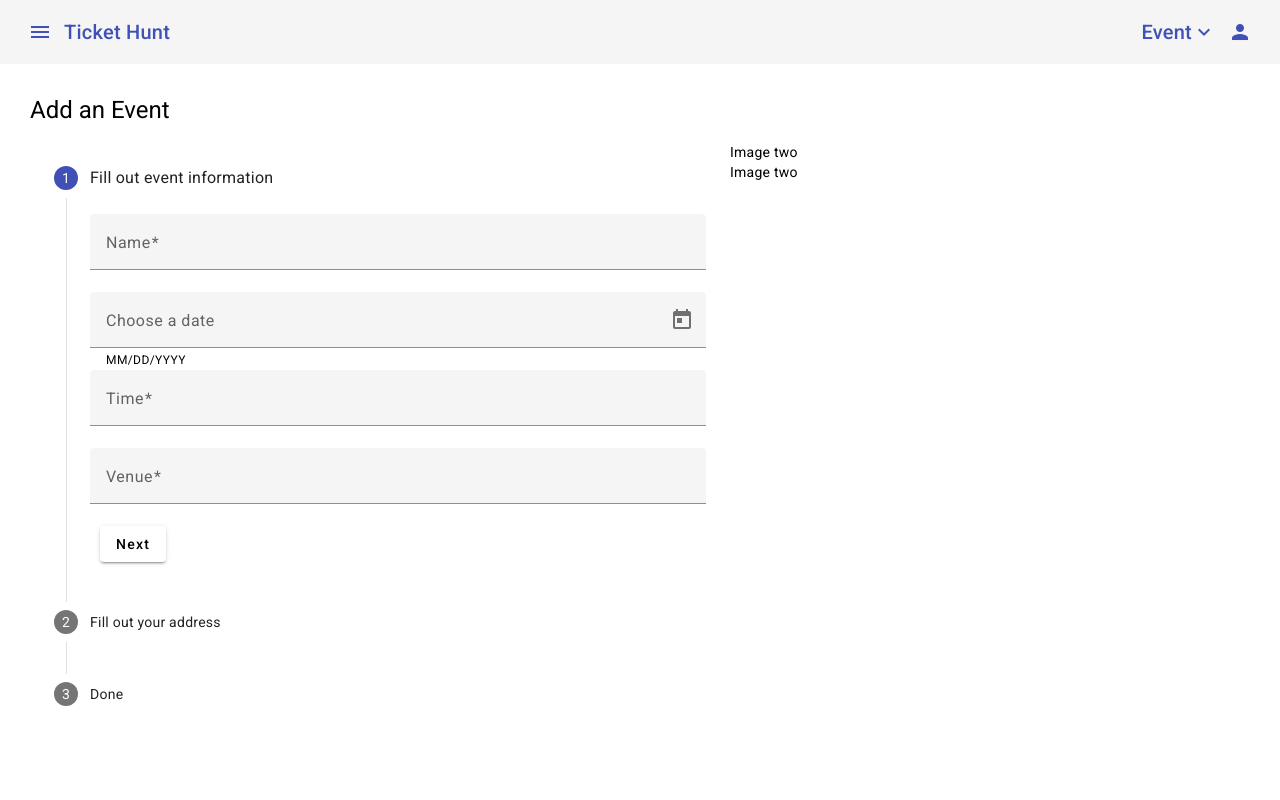
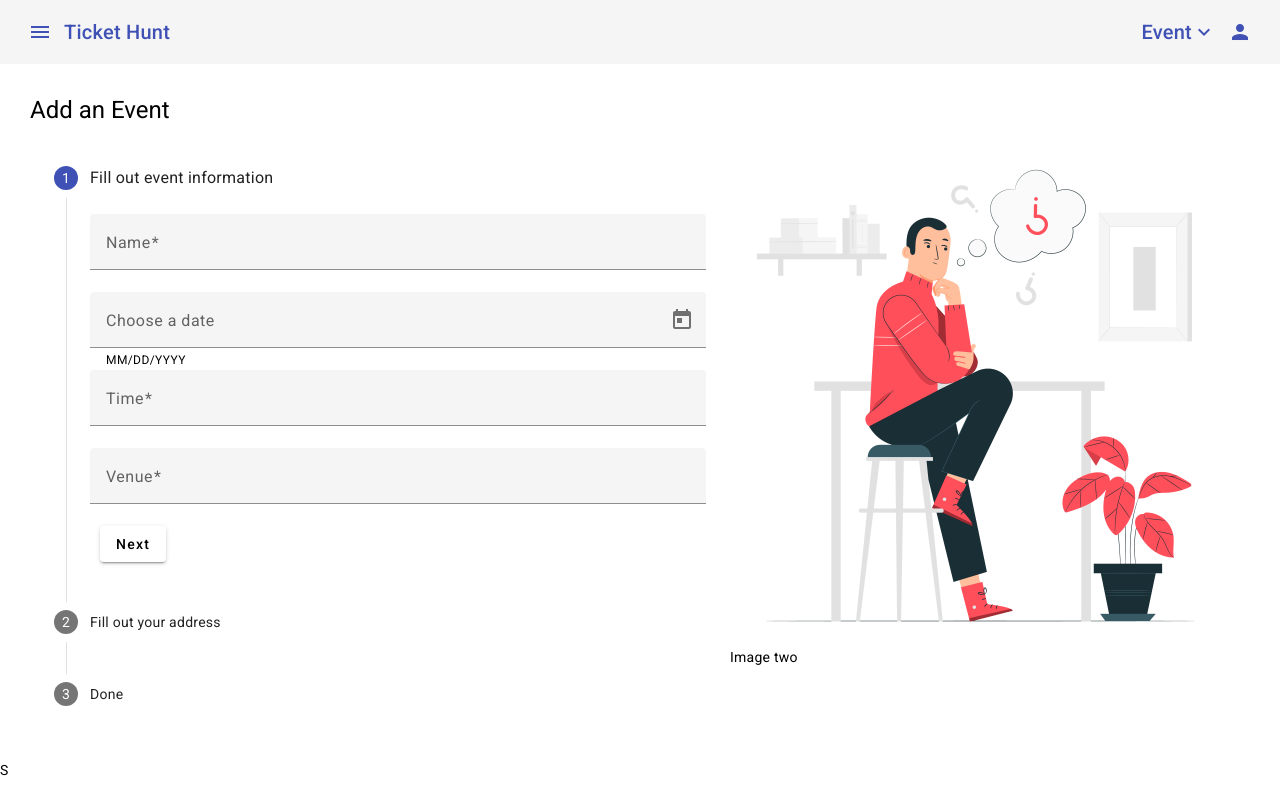
Before and after one commit to Priyanka7775/Ticket-Hunt, an Angular app in the folder ticket-hunt-frontend/: page /event/create in a window 1280 px wide. Built offline with nearby package versions, Linux system fonts and the light colour scheme.

Commit message:
added slide for the event

```diff
--- a/ticket-hunt-frontend/src/app/dashboard/event/create/create.component.css
+++ b/ticket-hunt-frontend/src/app/dashboard/event/create/create.component.css
@@ -13,6 +13,26 @@ button{
 }
 .main{
     display: flex;
+}
+
+/* Slider */
+#img-one{
+  width: 500px;
+  margin: auto;
+}
+#img-one img{
+  width: 100%;
+}
+.slide-active{
+  transform: scaleY(1);
+  transform-origin: top center;
+  transition: .2s;
+
+}
+.slide-inactive{
+  transform: scaleY(0);
+  transform-origin: top center;
+  transition: .2s;
 }
 
 /* Style for image upload */
--- a/ticket-hunt-frontend/src/app/dashboard/event/create/create.component.html
+++ b/ticket-hunt-frontend/src/app/dashboard/event/create/create.component.html
@@ -28,7 +28,7 @@
             <input matInput placeholder="Last name, First name" formControlName="venue" required>
         </mat-form-field>
         <div>
-            <button mat-button matStepperNext mat-raised-button>Next</button>
+            <button mat-button matStepperNext mat-raised-button (click)="slideToggler()">Next</button>
         </div>
         </form>
     </mat-step>
@@ -50,7 +50,7 @@
         </mat-form-field>
         <div>
             <button mat-button matStepperPrevious mat-raised-button>Back</button>
-            <button mat-button matStepperNext mat-raised-button>Next</button>
+            <button mat-button matStepperNext mat-raised-button (click)="slideToggler()">Next</button>
         </div>
         </form>
     </mat-step>
@@ -64,9 +64,12 @@
         </div>
     </mat-step>
         </mat-stepper>
+
+        <!-- Animations for form -->
     <div class="image-shift">
-        <div id="img-two">Image two</div>
+        <div id="img-one" class="slide-active"><img src="../../../../assets/images/event.jpg" alt="Event One"></div>
         <div id="img-two">Image two</div>
     </div>
     </div>
 </div>
+S
--- a/ticket-hunt-frontend/src/app/dashboard/event/create/create.component.ts
+++ b/ticket-hunt-frontend/src/app/dashboard/event/create/create.component.ts
@@ -23,7 +23,16 @@ export class CreateComponent {
 
   constructor(private _formBuilder: FormBuilder) { }
 
-
+  slideToggler() {
+    const slideO = document.getElementById('img-one');
+    if (slideO?.classList.contains('slide-active')) {
+      slideO?.classList.remove('slide-active')
+      slideO?.classList.add('slide-inactive')
+    } else {
+      slideO?.classList.remove('slide-inactive')
+      slideO?.classList.add('slide-active')
+    }
+  }
   // Method to be called when form is submitted
   save(basic: FormGroup, secondry: FormGroup) {
 
```
Also changed, not shown: ticket-hunt-frontend/src/assets/images/event.jpg (added), ticket-hunt-frontend/src/assets/images/oku.jpg (added).
